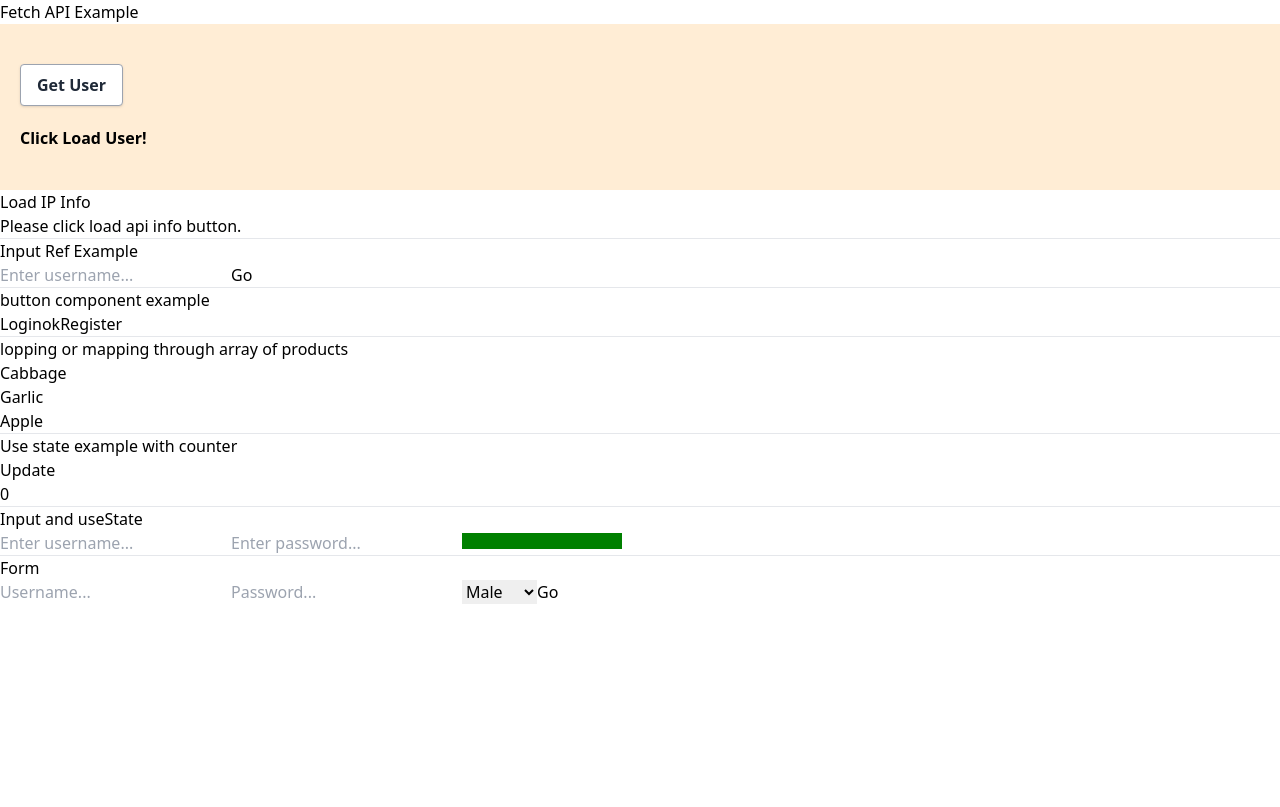
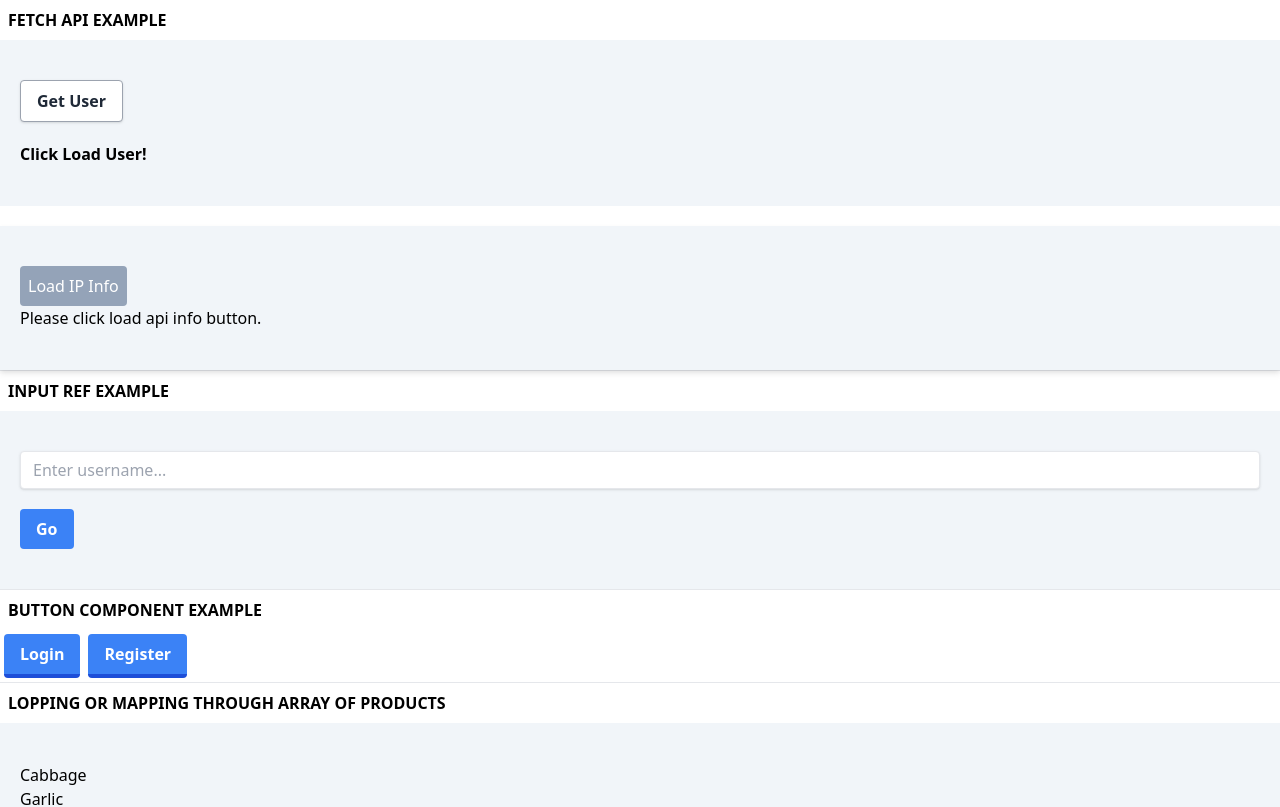
Before and after one commit to logictechjulyintake/react-class-group-1, a React (Create React App) app: page / in a window 1280 px wide. Shown: the top 807 px of the page. Built offline with nearby package versions, Linux system fonts and the light colour scheme.

Commit message:
designing uising tailwind css

```diff
--- a/src/App.js
+++ b/src/App.js
@@ -14,35 +14,35 @@ function App() {
 
     <UseEffecEg />
 
-    <h5>Fetch API Example</h5>
+    <h5 className='font-bold uppercase m-2'>Fetch API Example</h5>
     <FetchAPIEg />
     <APIEgTwo />
 
     <hr />
 
-    <h5>Input Ref Example</h5>
+    <h5 className='font-bold uppercase m-2'>Input Ref Example</h5>
     <UseRefEg />
 
     <hr />
 
-    <h5>button component example</h5>
+    <h5 className='font-bold uppercase m-2'>button component example</h5>
     <Button text="Login" test="ok" alert="You are logged in!" />
     <Button text="Register" alert="You are registered!" />
     <hr />
 
-    <h5>lopping or mapping through array of products</h5>
+    <h5 className='font-bold uppercase m-2'>lopping or mapping through array of products</h5>
     <MapOrLoop />
     <hr />
 
-    <h5>Use state example with counter</h5>
+    <h5 className='font-bold uppercase m-2'>Use state example with counter</h5>
     <UseStateHookEg />
     <hr />
 
-    <h5>Input and useState</h5>
+    <h5 className='font-bold uppercase m-2'>Input and useState</h5>
     <Input />
     <hr />
 
-    <h5>Form</h5>
+    <h5 className='font-bold uppercase m-2'>Form</h5>
     <MyForm />
 
   </>
--- a/src/components/APIEgTwo.js
+++ b/src/components/APIEgTwo.js
@@ -14,12 +14,13 @@ function APIEgTwo() {
     }
 
     return <>
-        <button onClick={getIpInfo}>Load IP Info</button>
+        <div className='bg-slate-100 py-10 px-5 drop-shadow-md'>
+            <button className='bg-slate-400 py-2 px-2 rounded hover:bg-slate-500 text-white' onClick={getIpInfo}>Load IP Info</button>
 
-        <p>
-            {apiResponse ? `${apiResponse.ip} ${apiResponse.city} ${apiResponse.region}` : 'Please click load api info button.'}
-        </p>
-
+            <p className=''>
+                {apiResponse ? `${apiResponse.ip} ${apiResponse.city} ${apiResponse.region}` : 'Please click load api info button.'}
+            </p>
+        </div>
     </>
 }
 
--- a/src/components/Button.js
+++ b/src/components/Button.js
@@ -7,8 +7,7 @@ function Button(props) {
 
     return (
         <>
-            <button {...props} >{props.text}</button>
-            {props.test}
+            <button {...props} className="bg-blue-500 hover:bg-blue-400 text-white font-bold py-2 px-4 border-b-4 border-blue-700 hover:border-blue-500 rounded m-1">{props.text}</button>
         </>
     )
 }
--- a/src/components/FetchAPIEg.js
+++ b/src/components/FetchAPIEg.js
@@ -14,7 +14,7 @@ function FetchAPIEg() {
     }
 
     return <>
-        <div className='py-10 px-5 font-semibold bg-orange-100'>
+        <div className='py-10 px-5 font-semibold bg-slate-100 mb-5'>
             <button onClick={getRandomUser} class="bg-white hover:bg-gray-100 text-gray-800 font-semibold py-2 px-4 border border-gray-400 rounded shadow mb-5">
                 Get User
             </button>
--- a/src/components/Input.js
+++ b/src/components/Input.js
@@ -6,9 +6,11 @@ function Input() {
     const [password, setPassword] = useState('')
 
     return <>
-        <input type='text' placeholder='Enter username...' value={username} onChange={(e) => { setUsername(e.target.value) }} />
-        <input type='password' placeholder='Enter password...' value={password} onChange={(e) => { setPassword(e.target.value) }} />
-        <progress value={1} />
+        <div className='bg-slate-100 py-10 px-5'>
+            <input className='shadow appearance-none border rounded w-full py-2 px-3 text-gray-700 leading-tight focus:outline-none focus:shadow-outline mb-2' type='text' placeholder='Enter username...' value={username} onChange={(e) => { setUsername(e.target.value) }} />
+            <input className='shadow appearance-none border rounded w-full py-2 px-3 text-gray-700 leading-tight focus:outline-none focus:shadow-outline mb-2' type='password' placeholder='Enter password...' value={password} onChange={(e) => { setPassword(e.target.value) }} />
+            <progress value={1} />
+        </div>
     </>
 }
 
--- a/src/components/MapOrLoop.js
+++ b/src/components/MapOrLoop.js
@@ -1,7 +1,7 @@
 const products = [
-{ title: 'Cabbage', id: 1 },
-{ title: 'Garlic', id: 2 },
-{ title: 'Apple', id: 3 },
+    { title: 'Cabbage', id: 1 },
+    { title: 'Garlic', id: 2 },
+    { title: 'Apple', id: 3 },
 ];
 
 const listItems = products.map(product =>
@@ -11,9 +11,9 @@ const listItems = products.map(product =>
 );
 
 function MapOrLoop() {
-return <>
-    <ul>{listItems}</ul>
-</>
+    return <>
+        <ul className="py-10 px-5 bg-slate-100">{listItems}</ul>
+    </>
 }
 
 export default MapOrLoop
--- a/src/components/MyForm.js
+++ b/src/components/MyForm.js
@@ -1,4 +1,5 @@
 import React, { useState } from 'react'
+import Button from './Button';
 
 function MyForm() {
 
@@ -27,15 +28,15 @@ function MyForm() {
     }
 
     return <>
-        <form onSubmit={handleSubmit}>
-            <input type='text' name='username' placeholder='Username...' />
-            <input type='password' name='password' placeholder='Password...' />
+        <form onSubmit={handleSubmit} className='bg-slate-100 py-10 px-5'>
+            <input className='shadow appearance-none border rounded w-full py-2 px-3 text-gray-700 leading-tight focus:outline-none focus:shadow-outline mb-2' type='text' name='username' placeholder='Username...' />
+            <input className='shadow appearance-none border rounded w-full py-2 px-3 text-gray-700 leading-tight focus:outline-none focus:shadow-outline mb-2' type='password' name='password' placeholder='Password...' />
 
-            <select name='gender'>
+            <select className='shadow appearance-none border rounded w-full py-2 px-3 text-gray-700 leading-tight focus:outline-none focus:shadow-outline mb-2' name='gender'>
                 <option value='male'>Male</option>
                 <option value='female'>Female</option>
             </select>
-            <button type="submit">Go</button>
+            <Button type="submit" text="Go" />
         </form>
         <p style={{ fontSize: "14px" }}>{message}</p>
 
--- a/src/components/UseRefEg.js
+++ b/src/components/UseRefEg.js
@@ -10,9 +10,12 @@ function UseRefEg() {
     }
 
     return <>
-        <input ref={usernameRef} placeholder='Enter username...' />
 
-        <button onClick={updateInput}>Go</button>
+        <div className='bg-slate-100 py-10 px-5'>
+            <input className='shadow appearance-none border rounded w-full py-2 px-3 text-gray-700 leading-tight focus:outline-none focus:shadow-outline' ref={usernameRef} placeholder='Enter username...' />
+
+            <button className='bg-blue-500 hover:bg-blue-700 text-white font-bold py-2 px-4 rounded focus:outline-none focus:shadow-outline mt-5' onClick={updateInput}>Go</button>
+        </div>
     </>
 }
 
--- a/src/components/UseStateHookEg.js
+++ b/src/components/UseStateHookEg.js
@@ -1,4 +1,5 @@
 import React, { useState } from 'react'
+import Button from './Button';
 
 // use state hook example
 function UseStateHookEg() {
@@ -10,8 +11,11 @@ function UseStateHookEg() {
     }
 
     return <>
-        <button onClick={updateCount}>Update</button>
-        <p>{count}</p>
+        <div className='bg-slate-100 py-10 px-5'>
+            {/* <button>Update</button> */}
+            <Button onClick={updateCount} text="Update" />
+            <p className="text-3xl">{count}</p>
+        </div>
     </>
 }
 
```
